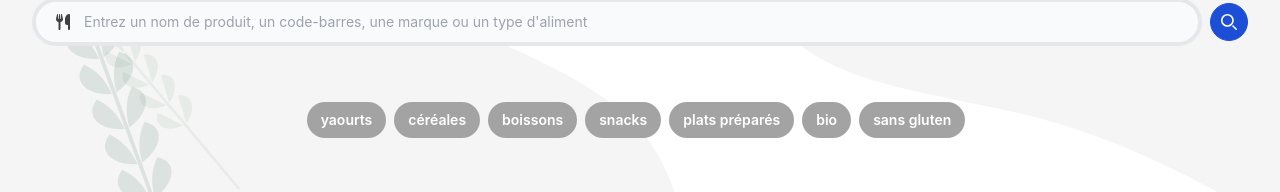
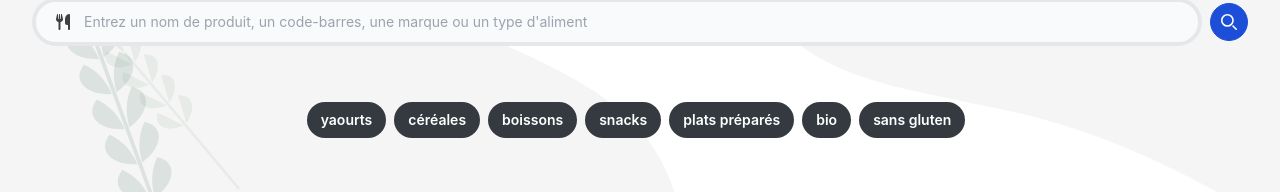
Before and after one commit to salaahl/nutri_verif_by_vue.js, a Vue app: page / in a window 1280 px wide. Shown: the part 422-614 px from the top of the page. Built offline with nearby package versions, Linux system fonts and the light colour scheme; a web font is replaced by a local one.

Commit message:
style: ajustement mineur

```diff
--- a/src/views/HomeView.vue
+++ b/src/views/HomeView.vue
@@ -180,11 +180,12 @@ onUnmounted(() => {
     >
       <div
         v-if="categoriesIsLoading"
-        class="loader-container absolute h-full w-full flex justify-center items-center bg-[whitesmoke]"
+        class="loader-container h-full w-full flex justify-center items-center"
       >
         <div class="lds-hourglass"></div>
       </div>
       <label
+        v-else
         v-for="category in categories"
         :key="category"
         class="tag mt-2 mr-2 py-2 px-3 text-sm font-semibold text-white bg-neutral-400 text-white rounded-full"
@@ -201,7 +202,7 @@ onUnmounted(() => {
     <article class="mb-8">
       <div
         id="video-container"
-        class="w-full aspect-[2/1] border-[3px] border-[#00bd7e] rounded-xl overflow-hidden"
+        class="w-full aspect-[2/1] border-[3px] border-black rounded-xl overflow-hidden"
       >
         <div class="cookies h-full w-full flex items-center justify-center">
           <button id="accept-cookies">
@@ -487,6 +488,14 @@ h2::first-letter {
   width: 1.4rem;
 }
 
+.radio-toolbar label {
+  background-color: #343A40;
+}
+
+.radio-toolbar label:hover {
+  background-color: #00bd7e;
+}
+
 .product {
   width: 48%;
   margin-bottom: 5%;
@@ -540,6 +549,11 @@ h2::first-letter {
   z-index: 1;
 }
 
+/* Conteneur des alternatives */
+aside {
+  margin-bottom: 0;
+}
+
 @media (min-width: 768px) {
   .product {
     width: 19%;
```
